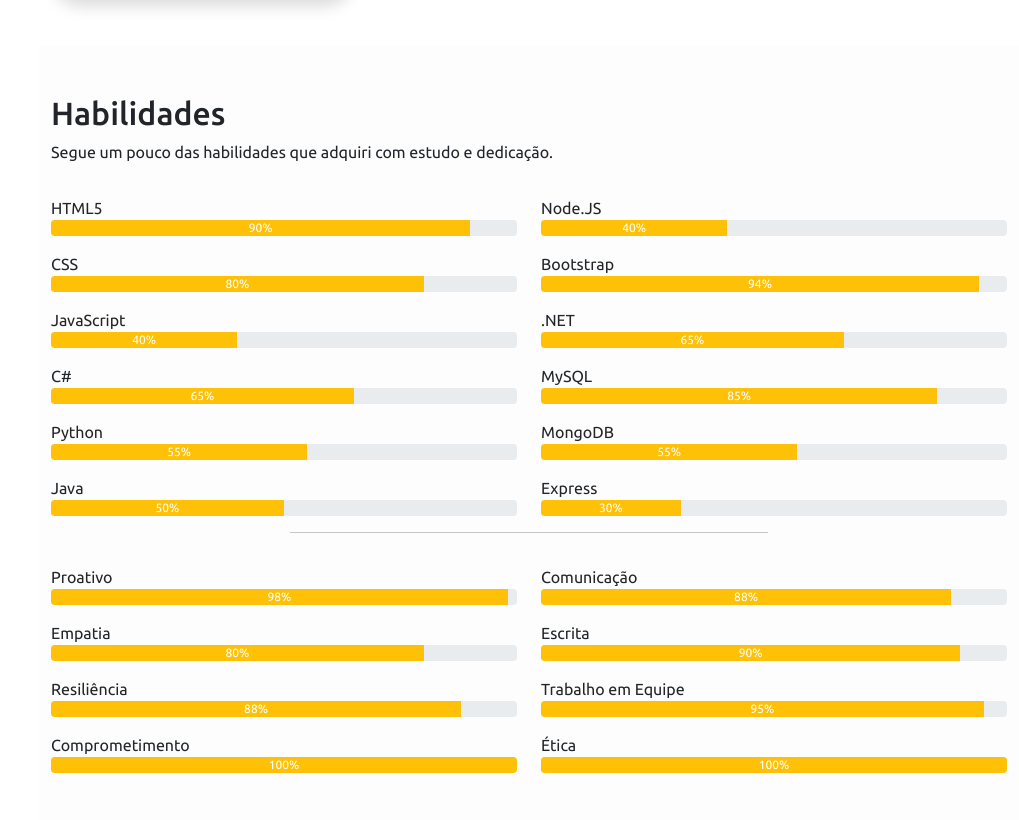
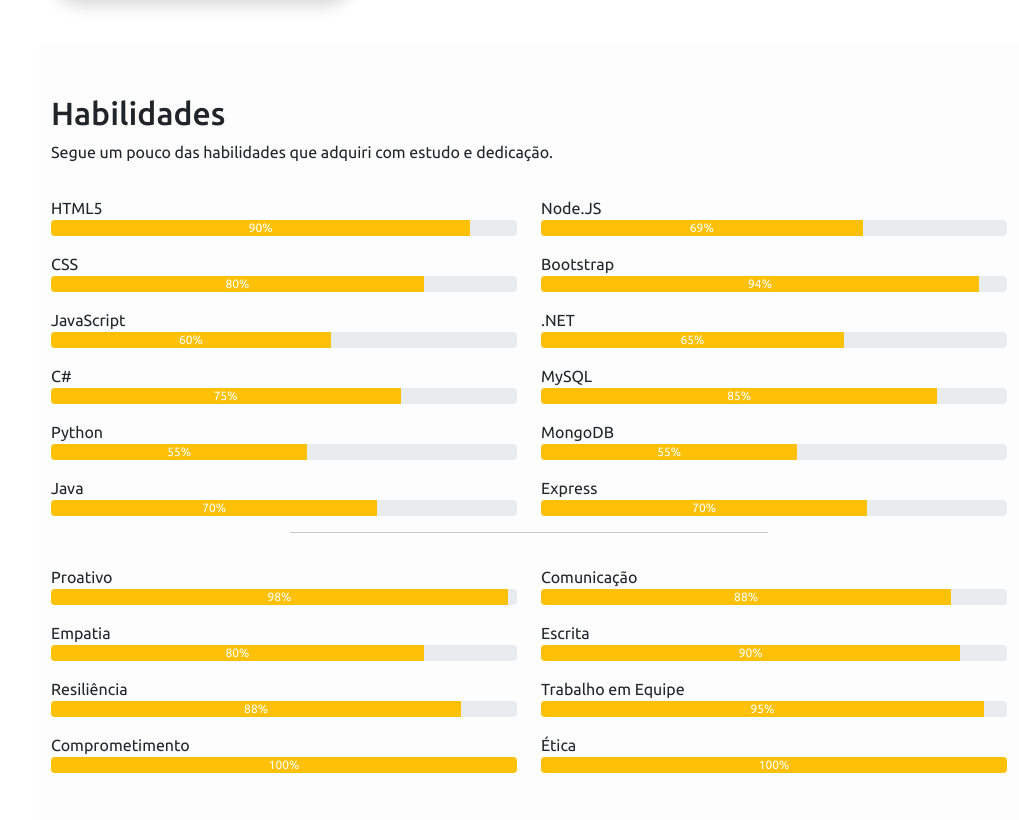
Before and after one commit to luquita78/new_portfolio, a Flask app: page / in a window 1280 px wide. Shown: the part 1351-2171 px from the top of the page, without its empty margins (261-1280 px from the left). Run offline with Flask 2, Linux system fonts and the light colour scheme; some libraries are stand-ins or nearby versions.

Commit message:
tirando o pong

```diff
--- a/templates/index.html
+++ b/templates/index.html
@@ -142,12 +142,12 @@
 
               <p class="mt-3 mb-0">JavaScript</p>
               <div class="progress">
-                <div class="progress-bar bg-warning" role="progressbar" style="width: 40%;" aria-valuenow="40" aria-valuemin="0" aria-valuemax="100" data-anime="right">40%</div>
+                <div class="progress-bar bg-warning" role="progressbar" style="width: 60%;" aria-valuenow="75" aria-valuemin="0" aria-valuemax="100" data-anime="right">60%</div>
               </div>
 
               <p class="mt-3 mb-0">C#</p>
               <div class="progress">
-                <div class="progress-bar bg-warning" role="progressbar" style="width: 65%;" aria-valuenow="65" aria-valuemin="0" aria-valuemax="100" data-anime="right">65%</div>
+                <div class="progress-bar bg-warning" role="progressbar" style="width: 75%;" aria-valuenow="75" aria-valuemin="0" aria-valuemax="100" data-anime="right">75%</div>
               </div>
 
               <p class="mt-3 mb-0">Python</p>
@@ -157,7 +157,7 @@
 
               <p class="mt-3 mb-0">Java</p>
               <div class="progress">
-                <div class="progress-bar bg-warning" role="progressbar" style="width: 50%;" aria-valuenow="50" aria-valuemin="0" aria-valuemax="100" data-anime="right">50%</div>
+                <div class="progress-bar bg-warning" role="progressbar" style="width: 70%;" aria-valuenow="70" aria-valuemin="0" aria-valuemax="100" data-anime="right">70%</div>
               </div>
 
             </div>
@@ -166,7 +166,7 @@
 
               <p class="mt-3 mb-0">Node.JS</p>
               <div class="progress">
-                <div class="progress-bar bg-warning" role="progressbar" style="width: 40%;" aria-valuenow="40" aria-valuemin="0" aria-valuemax="100" data-anime="right">40%</div>
+                <div class="progress-bar bg-warning" role="progressbar" style="width: 69%;" aria-valuenow="69" aria-valuemin="0" aria-valuemax="100" data-anime="right">69%</div>
               </div>
 
               <p class="mt-3 mb-0">Bootstrap</p>
@@ -191,7 +191,7 @@
 
               <p class="mt-3 mb-0">Express</p>
               <div class="progress">
-              <div class="progress-bar bg-warning" role="progressbar" style="width: 30%;" aria-valuenow="30" aria-valuemin="0" aria-valuemax="100" data-anime="right">30%</div>
+              <div class="progress-bar bg-warning" role="progressbar" style="width: 70%;" aria-valuenow="70" aria-valuemin="0" aria-valuemax="100" data-anime="right">70%</div>
               </div>
 
             </div>
@@ -501,7 +501,7 @@
 
             </div>
         </div>
-        <div class="row justify-content-center">
+        <!--<div class="row justify-content-center">    JOJO Pong!
         <div class="col-md-9" data-anime="up">
           <div class="card p-5 shadow border-0" >
 
@@ -510,7 +510,7 @@
 
           </div>
       </div>
-    </div>
+    </div>-->
     </section>
 
     </main>
```
